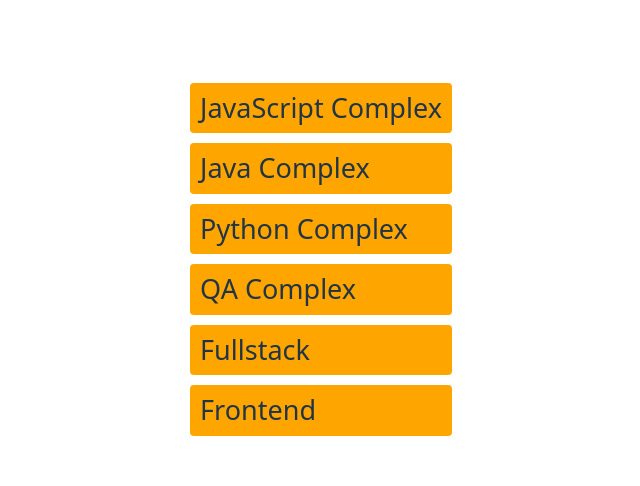
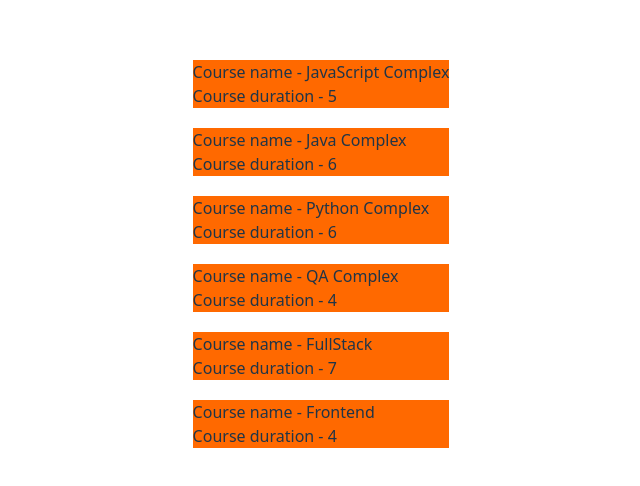
Before and after one commit to zoriana668/my-react-2026, a React (Vite) app: page / in a window 1280 px wide. Shown: the part 136-622 px from the top of the page, without its empty margins (319-959 px from the left). Built offline with nearby package versions, Linux system fonts and the light colour scheme.

Commit message:
final commit for task 2

```diff
--- a/src/App.tsx
+++ b/src/App.tsx
@@ -1,16 +1,12 @@
 import './App.css'
-import {coursesTitleArray} from "./data/course.ts";
+import CoursesComponent from "./components/courses-component/CoursesComponent.tsx";
 
 
 const App = () => {
 
   return (
     <>
-      <ul>
-        {
-          coursesTitleArray.map((value, index) => <li key={index}>{value}</li>)
-        }
-      </ul>
+      <CoursesComponent/>
     </>
   )
 }
--- /dev/null
+++ b/src/components/course-component/CourseComponent.tsx
@@ -0,0 +1,19 @@
+
+import './CourseComponent.css';
+import type {FC} from "react";
+import type {ICourse} from "../../models/ICourse.ts";
+
+type MyPropsType = {
+    course: ICourse;
+}
+
+const CourseComponent:FC<MyPropsType> = ({course}) => {
+    return (
+        <div className='bg-orange-500 mb-5'>
+            <h2>Course name - {course.title}</h2>
+            <p>Course duration - {course.monthDuration}</p>
+        </div>
+    );
+};
+
+export default CourseComponent;
--- /dev/null
+++ b/src/components/courses-component/CoursesComponent.tsx
@@ -0,0 +1,20 @@
+
+import './CoursesComponent.css';
+import {coursesAndDurationArray} from "../../data/course.ts";
+import type {ICourse} from "../../models/ICourse.ts";
+import CourseComponent from "../course-component/CourseComponent.tsx";
+
+const CoursesComponent = () => {
+    return (
+            <div>
+                {
+                    coursesAndDurationArray.map((course:ICourse, index:number) => {
+                        return <CourseComponent course={course} key={index}/>;
+                    })
+                }
+            </div>
+    );
+
+};
+
+export default CoursesComponent;
--- a/src/data/course.ts
+++ b/src/data/course.ts
@@ -1,11 +1,10 @@
-import type {CourseTitleType} from "../models/coursesTitleType.ts";
+import type {ICourse} from "../models/ICourse.ts";
 
-
-export const coursesTitleArray:CourseTitleType[] = [
-    'JavaScript Complex',
-    'Java Complex',
-    'Python Complex',
-    'QA Complex',
-    'Fullstack',
-    'Frontend'
+export const coursesAndDurationArray: ICourse[] = [
+    {title: 'JavaScript Complex', monthDuration: 5},
+    {title: 'Java Complex', monthDuration: 6},
+    {title: 'Python Complex', monthDuration: 6},
+    {title: 'QA Complex', monthDuration: 4},
+    {title: 'FullStack', monthDuration: 7},
+    {title: 'Frontend', monthDuration: 4}
 ];
--- /dev/null
+++ b/src/models/ICourse.ts
@@ -0,0 +1,5 @@
+
+export interface ICourse {
+    title: string,
+    monthDuration: number;
+}
--- a/src/models/coursesTitleType.ts
+++ /dev/null
@@ -1 +0,0 @@
-export type CourseTitleType = string;
```
Also changed, not shown: src/components/course-component/CourseComponent.css (added), src/components/courses-component/CoursesComponent.css (added), task_desciption/description.txt.
